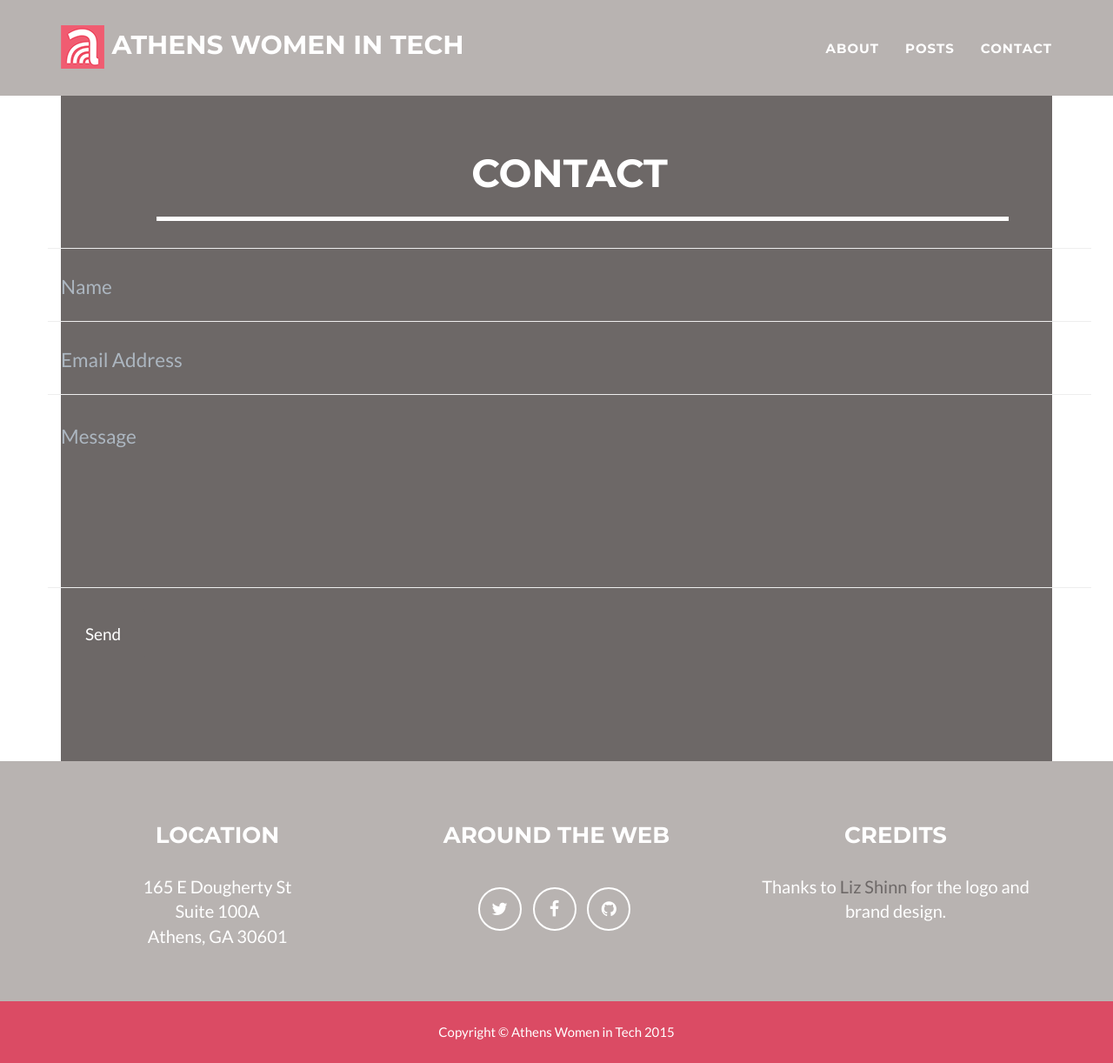
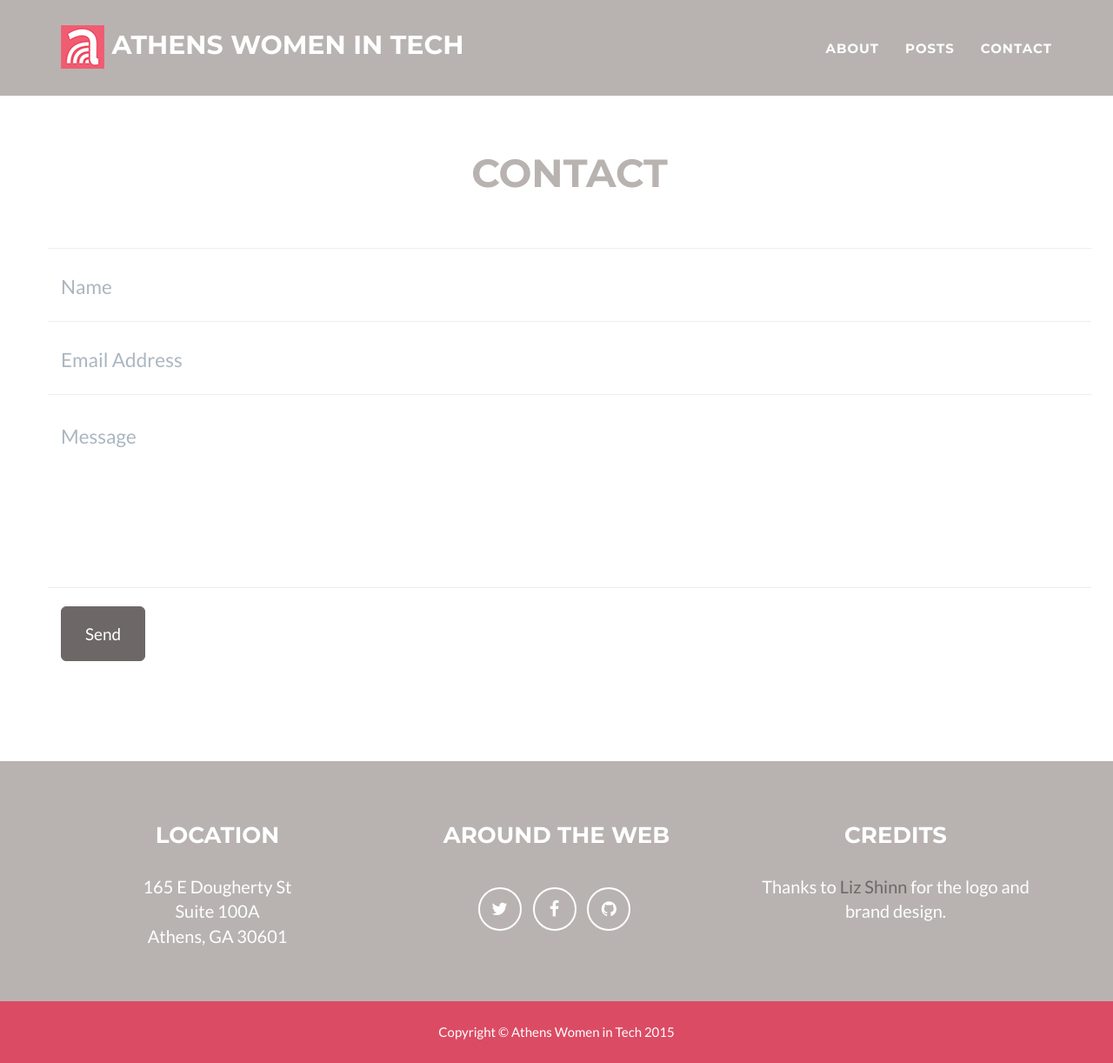
Before and after one commit to AthensWIT/AthensWIT.github.io, a Jekyll site: the page built from contact.html, in a window 1280 px wide and 1222 px high. Shown: the whole window at 87% size. Built offline with Jekyll 4.4.1, drawn with Linux system fonts in a browser that asks for light colours.

```diff
--- a/_layouts/page.html
+++ b/_layouts/page.html
@@ -7,7 +7,7 @@ layout: default
     <h1 class="post-title">{{ page.title }}</h1>
   </header>
 
-<section class="success">
+<section class="{{ page.section_class }}">
   <div class="container">
     <div class="row">
       <div class="col-lg-12 text-center">
--- a/about.html
+++ b/about.html
@@ -1,6 +1,7 @@
 ---
 layout: page
 title: About
+section_class: success
 permalink: /about/
 ---
 <div class="col-lg-8 col-lg-offset-2">
--- a/contact.html
+++ b/contact.html
@@ -1,6 +1,7 @@
 ---
 layout: page
 title: Contact
+section_class: contact
 permalink: /contact/
 ---
 
--- a/posts.html
+++ b/posts.html
@@ -1,6 +1,7 @@
 ---
 layout: page
 title: Posts
+section_class: success
 permalink: /posts/
 ---
       <div class="col-lg-8 col-lg-offset-2">
```
